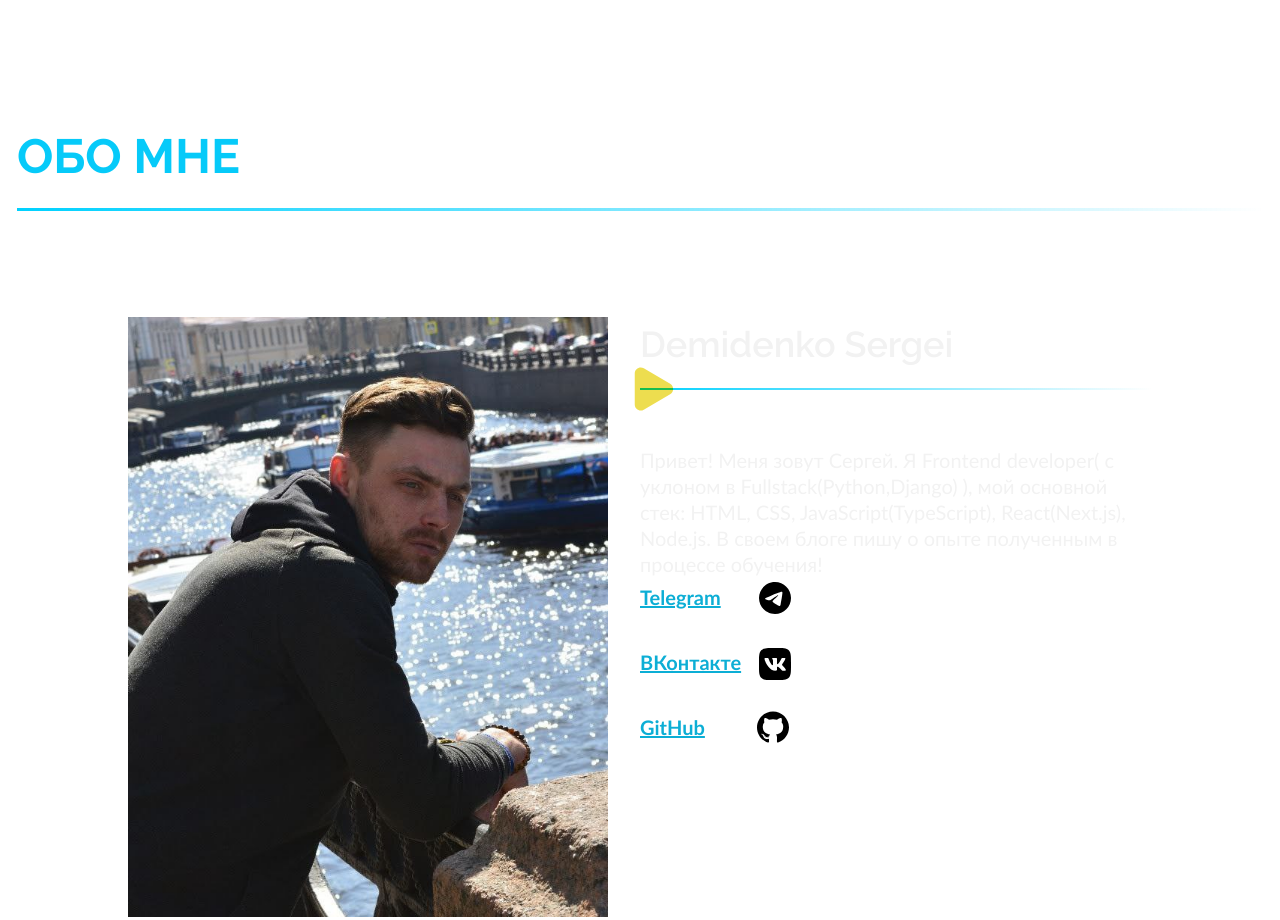
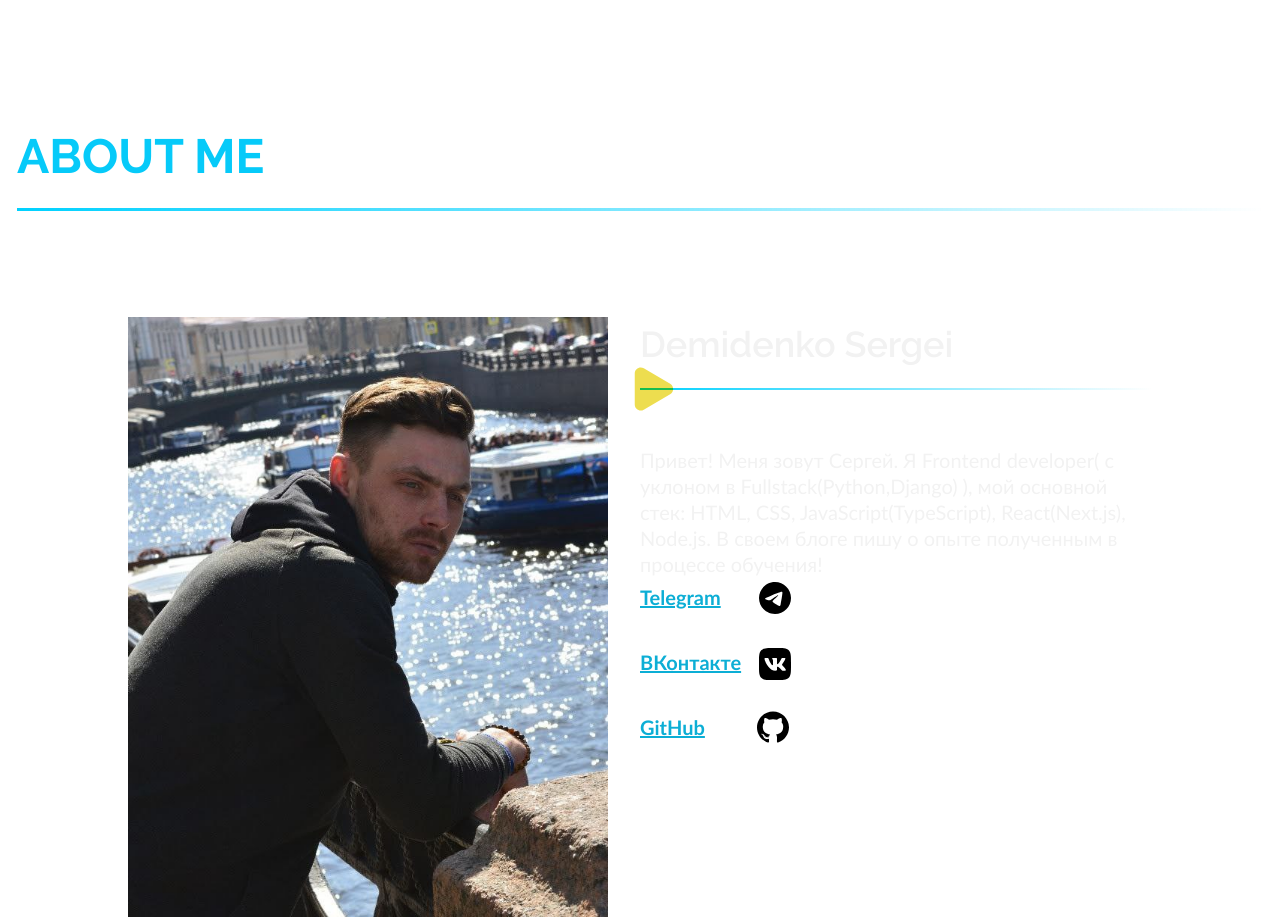
Before and after one commit to Nomad1861/my-blog, a Next.js app: page / in a window 1280 px wide. Shown: the part 820-1740 px from the top of the page. Built offline with nearby package versions, Linux system fonts and the light colour scheme.

Commit message:
Update About.tsx

```diff
--- a/componets/about/About.tsx
+++ b/componets/about/About.tsx
@@ -15,7 +15,7 @@ const About = () => {
     return (
         <section className={styles.about} id='about'>
             <div className='container'>
-                <MainTitle text="Обо мне" />
+                <MainTitle text="About me" />
             </div>
             <div className={`subcontainer ${styles.about_sub_container}`}>
                 <img className={styles.about_img} style={{ width: "480px", height: "600px" }} src="/img/photo3.png"
```
